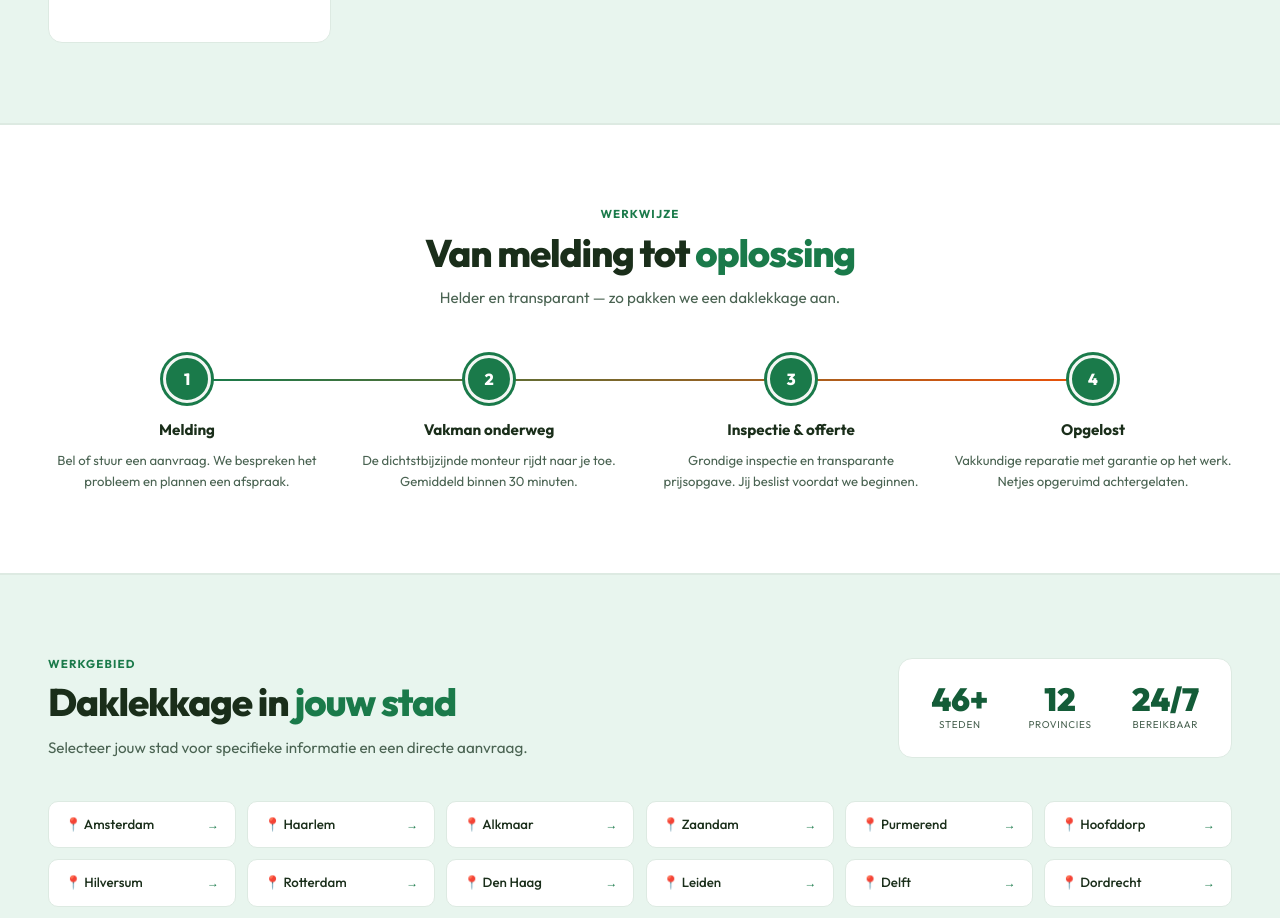
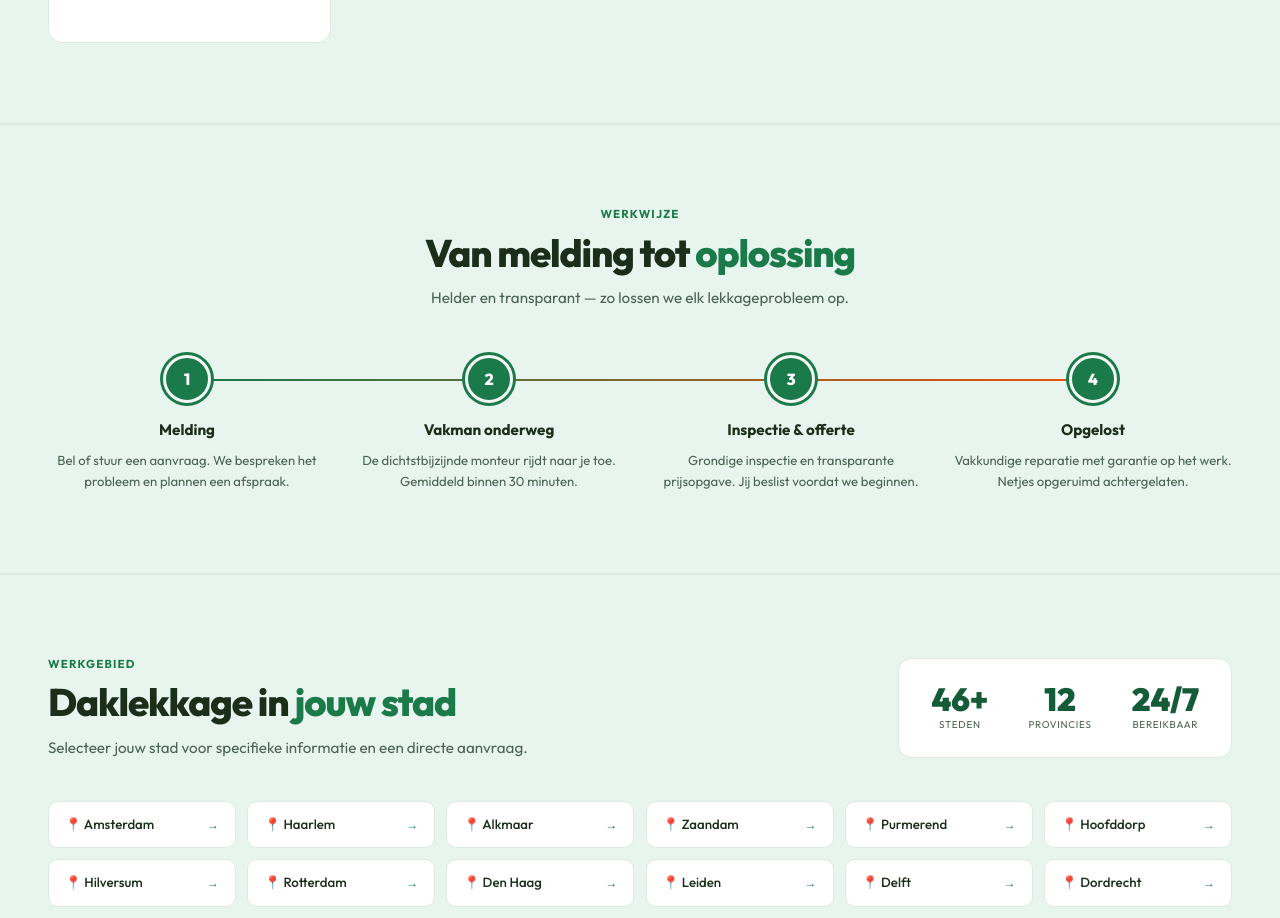
Before and after one commit to SanderKooi/lekkage, a Next.js app: page /lekkage/dak in a window 1280 px wide. Shown: the part 2120-3038 px from the top of the page. Built offline with nearby package versions, Linux system fonts and the light colour scheme.

Commit message:
Update [type].jsx

```diff
--- a/pages/lekkage/[type].jsx
+++ b/pages/lekkage/[type].jsx
@@ -176,12 +176,12 @@ export default function LekkageType({ type }) {
       </section>
 
       {/* WERKWIJZE */}
-      <section className="section section-white">
+      <section className="section section-alt">
         <div className="section-inner">
           <div className="sec-head-center">
             <div className="eyebrow">Werkwijze</div>
             <h2>Van melding tot <em>oplossing</em></h2>
-            <p className="sec-sub">Helder en transparant — zo pakken we een {type.naam.toLowerCase()} aan.</p>
+            <p className="sec-sub">Helder en transparant — zo lossen we elk lekkageprobleem op.</p>
           </div>
           <div className="steps">
             <div className="step"><div className="step-num">1</div><h3>Melding</h3><p>Bel of stuur een aanvraag. We bespreken het probleem en plannen een afspraak.</p></div>
```
